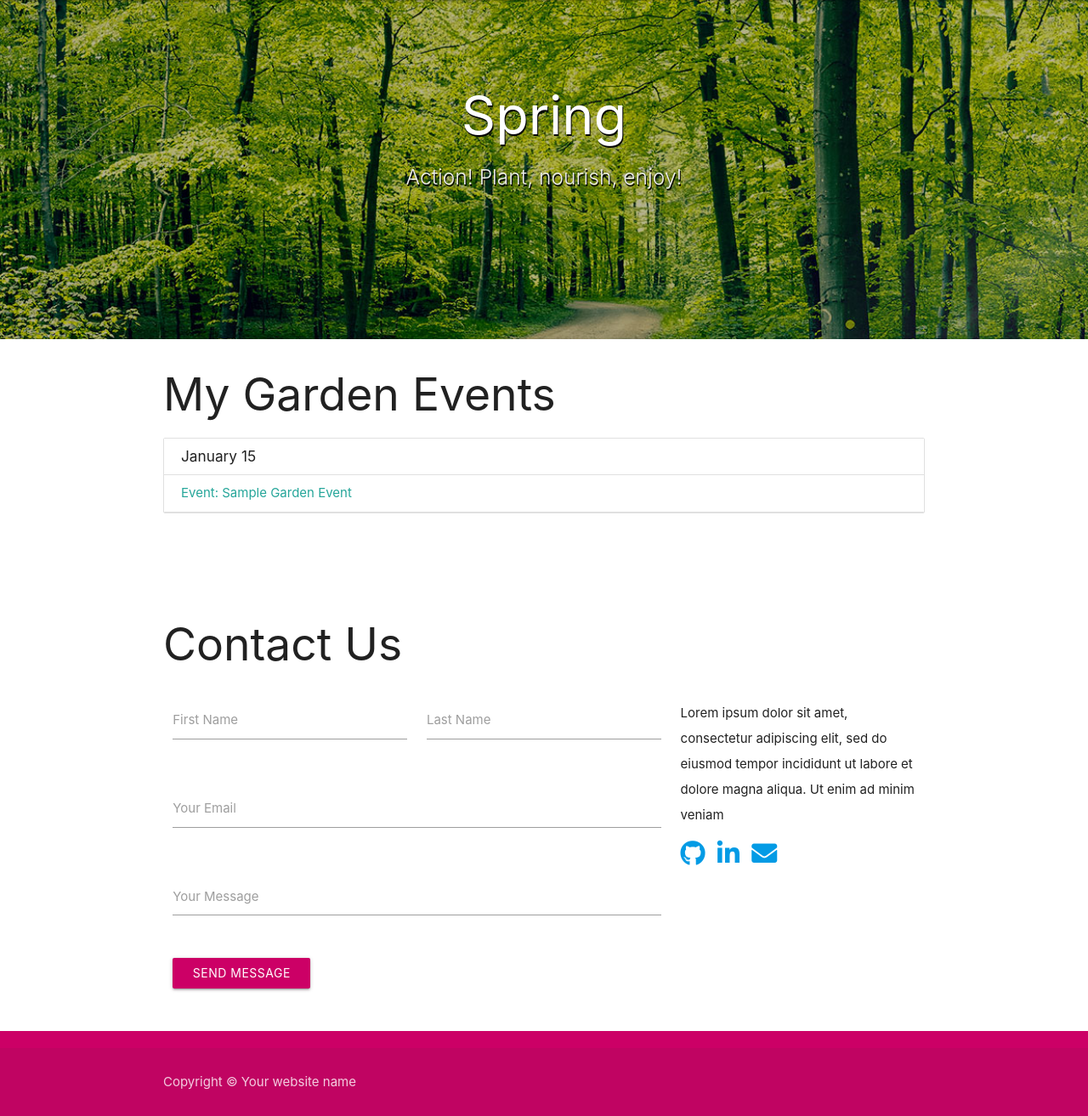
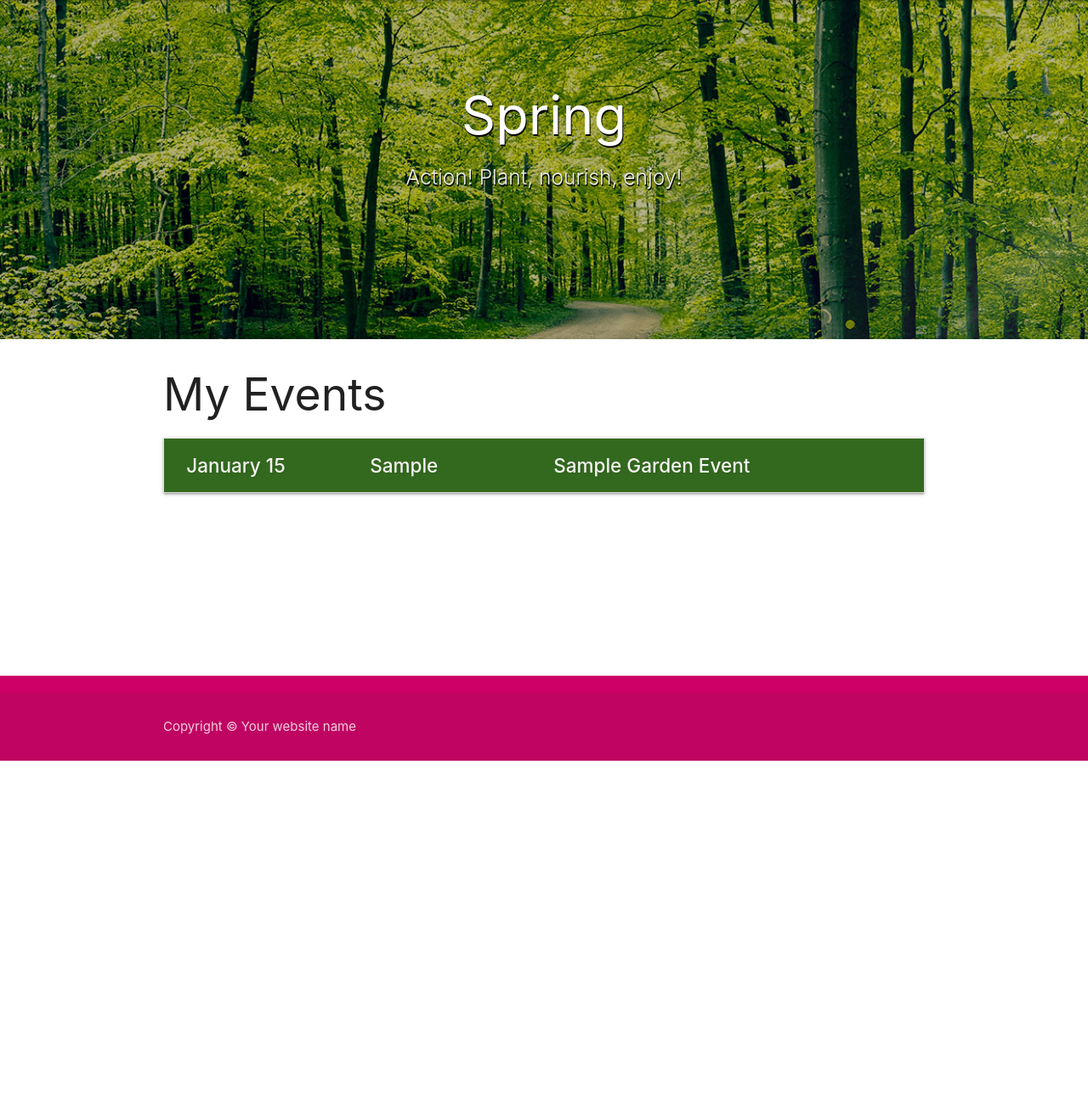
Before and after one commit to daidensacha/mp3-garden-journal, a Flask app: page /get_garden_events in a window 1280 px wide. Shown: the part 65-1378 px from the top of the page at 85% size. After the commit the page ends 960 px from the top, so only its background shows below. Run offline with Flask 2, Linux system fonts and the light colour scheme; a database or web service that is not in the repository returns one stand-in record (values such as "Sample title"); some libraries are stand-ins or nearby versions.

Commit message:
Add collapsible to the journal page. Added bottom sheet modal for contact form.

```diff
--- a/static/css/style.css
+++ b/static/css/style.css
@@ -1,3 +1,7 @@
+#main-block {
+  min-height: 45vh;
+}
+
 nav ul a,
 nav .brand-logo {
   color: #444;
@@ -83,6 +87,21 @@ Social Icon styling */
 .social-icon:hover {
   color: rgb(228, 90, 22);
 
+}
+
+/*  Collapsible Styling */
+.collapsible-header {
+  color: rgb(245, 243, 243);
+  text-shadow: 2px 2px 2px rgba(0, 0, 0, 0.062);
+  background-color: #33691e;
+}
+.collapsible .row {
+  margin-bottom: 0;
+}
+.collapsible-heading {
+  font-size: 1.5em;
+  font-weight: 500;
+  vertical-align: middle;;
 }
 
 /* customer text color */
@@ -251,9 +270,17 @@ Social Icon styling */
     font-weight: 700;
   }
 
+  .modal.bottom-sheet {
+    max-height: 100% !important;
+  }
+
   /* margin classes */
   .mt-90 {
     margin-top: 90px;
+  }
+
+  .pr-10 {
+    padding-right: 10px;
   }
 
   /* text style clases */
--- a/static/js/main.js
+++ b/static/js/main.js
@@ -10,6 +10,9 @@ $(function () {
     full_width: false,
     interval: 10000,
     transition: 800,
+  });
+  $('.collapsible').collapsible({
+    // accordion: false,
   });
   $('.datepicker').datepicker({
     format: "mmmm dd, yyyy",
--- a/templates/add_event.html
+++ b/templates/add_event.html
@@ -3,7 +3,7 @@
 
     <div class="container">
 
-        <h3 class="teal-text text-darken-2 center-align">Add Event</h3>
+        <h3 class="teal-text text-darken-2 center-align">New Event</h3>
 
         <div class="row">
             <form class="col s12" method="POST" action="{{ url_for('add_event') }}">
--- a/templates/add_plant.html
+++ b/templates/add_plant.html
@@ -3,7 +3,7 @@
 
     <div class="container">
 
-        <h3 class="teal-text text-darken-2 center-align">Add Plant</h3>
+        <h3 class="teal-text text-darken-2 center-align">New Plant</h3>
 
         <div class="row">
             <form class="col s12" method="POST" action="{{ url_for('add_plant') }}">
--- a/templates/base.html
+++ b/templates/base.html
@@ -53,7 +53,7 @@
                             <li><a class="head-link" href="{{ url_for('login') }}">Log In</a></li>
                             <li><a class="head-link" href="{{ url_for('register') }}">Register</a></li>
                         {% endif %}
-                        <li><a class="head-link" href="#contactus">Contact</a></li>
+                        <li><a class="head-link modal-trigger" href="#footer-modal">Contact</a></li>
                     </ul>
                 </div>
             </nav>
@@ -136,12 +136,20 @@
 
 </section>
 
-<main>
+<main id="main-block">
     {% block content %}
     {% endblock %}
 </main>
 
-<!-- contact form section -->
+
+
+     <!-- Modal Trigger -->
+
+  <!-- Modal Structure -->
+  <div id="footer-modal" class="modal bottom-sheet">
+    <div class="modal-content">
+
+        <!-- contact form section -->
     <div class="container section scrollspy" id="contactus">
         <div class="section">
             <br>
@@ -205,6 +213,12 @@
         </div>
     </div>
 
+    </div>
+    <div class="modal-footer">
+        <a href="#!" class="modal-close waves-effect waves-green btn-flat">Close</a>
+    </div>
+  </div>
+
     <!-- footer section -->
     <footer class="page-footer purple lighten-1">
 
--- a/templates/journal.html
+++ b/templates/journal.html
@@ -3,19 +3,55 @@
 <div class="container">
     <section>
 
-    <h2>My Garden Events</h2>
-    <!-- Materializecss list collection -->
-    <div class="collection">
+        <h2>My Events</h2>
+
+        <ul class="collapsible">
+          {% for garden_event in garden_events %}
+            <li>
+              <div class="collapsible-header">
+                <div class="row valign-wrapper" style="width: 100%;">
+
+                <div class="col s12 m3" >
+                  <!-- <i class="fas fa-caret-down"></i> -->
+                  <span class="collapsible-heading">{{ garden_event.event_date.strftime("%B %d") }}</span>
+                </div>
+                <div class="col s12 m3">
+                  <span class="collapsible-heading">{{ garden_event.event_category.capitalize() }}</span>
+                </div>
+                <div class="col s12 m6">
+                  <span class="collapsible-heading">{{ garden_event.event_name.title() }}</span>
+                </div>
+              </div>
+
+
+              </div>
+              <div class="collapsible-body">
+                <span>
+
+                <!-- start collapsible body -->
 
                 <!-- For loop to display garden events -->
-      {% for garden_event in garden_events %}
-      <h6 class="collection-item">{{ garden_event.event_date.strftime("%B %d") }}</h6>
+                    <div class="collection">
+                      <!-- Event title and plant event modal trigger link -->
+                      <h6>{{ garden_event.event_name.title() }}</h6>
 
-      <!-- Event title and plant event modal trigger link -->
-      <a class="collection-item m-bot-10 waves-effect waves-light modal-trigger"
-        href="#event_id_{{ loop.index }}">Event:
-        {{ garden_event.event_name.title() }}</a>
+                        <ul>
+                          <li><i class="fas fa-list-ul"></i> The event category is
+                            <span class="emph-green">{{ garden_event.event_category.capitalize()}}</span>.</li>
+                          <li><i class="far fa-clock"></i> The event repeats <span class="emph-green">{{
+                                      garden_event.event_repeats.capitalize() }}</span>. </li>
+                          <li><i class="far fa-edit"></i> <strong class="emph-dark-teal">Event
+                              notes:</strong> {{ garden_event.event_notes.capitalize() }}</li>
 
+                      </ul>
+                      <div class="row right-align">
+                        <a href="#" class="waves-effect waves-green btn-flat">Edit</a>
+                        <!-- <a href="#!" class="modal-close waves-effect waves-green btn-flat">Delete</a> -->
+                    </div>
+                      <br>
+
+                      <hr>
+                      <br>
                       <!-- Loop through plants and get plant data -->
                       {% for plant in plants %}
 
@@ -23,45 +59,51 @@
                       {% if garden_event.plant_name == plant.plant_name %}
 
                       <!-- Plant title, and plant modal trigger link. Use loop.index to create unique id for the modal trigger href  -->
-        <a href="#created_by_{{ loop.index}}" class="collection-item modal-trigger">
-          {{ plant.plant_type.title() }}:
-          {{ plant.plant_name.title() }}</a>
-        {% endif %}
+                      <h6>{{ plant.plant_type.title() }}:
+                        {{ plant.plant_name.title() }}</h6>
 
-      <!-- Plant information modal -->
-      <div id="created_by_{{ loop.index }}" class="modal">
-        <div class="modal-content">
-          <h5><i class="fas fa-spa"></i> {{ plant.plant_type.capitalize() }} <i class="fas fa-grip-lines-vertical"></i> {{ plant.plant_name.title() }}</h5>
 
                       <div class="row">
 
                         <ul>
-              <li><span class="material-icons flower md-12"></span> <span class="emph-red">Sow</span> seeds <span
-                  class="emph-green">{{ plant.plant_sowing.strftime("%B %d") }}</span> so they are ready for planting
+                            <li><span class="material-icons flower md-12"></span> <span
+                                    class="emph-red">Sow</span> seeds <span class="emph-green">{{
+                                    plant.plant_sowing.strftime("%B %d") }}</span> so they are ready for
+                                planting
                                 time.</li>
-              <li><span class="material-icons flower md-12"></span> <span class="emph-red">Plant</span> <span
-                  class="emph-green">{{ plant.plant_planting.strftime("%B %d") }}</span> at earliest.</li>
-              <li><span class="material-icons flower md-12"></span> <span class="emph-red">Harvesting</span> season is
-                from <span class="emph-green">{{ plant.harvest_from.strftime("%B %d") }}</span>
-                to <span class="emph-green">{{ plant.harvest_to.strftime("%B %d") }}</span></li>
-              <li><span class="material-icons flower md-12"></span> <span class="emph-red">Fertilise</span> <span
-                  class="emph-green">{{ plant.fertilise_frequency}}</span> with <span
-                  class="emph-green">{{ plant.fertiliser_type }}</span>. </li>
+                            <li><span class="material-icons flower md-12"></span> <span
+                                    class="emph-red">Plant</span> <span class="emph-green">{{
+                                    plant.plant_planting.strftime("%B %d") }}</span> at earliest.</li>
+                            <li><span class="material-icons flower md-12"></span> <span
+                                    class="emph-red">Harvesting</span> season is
+                                from <span class="emph-green">{{ plant.harvest_from.strftime("%B %d")
+                                    }}</span>
+                                to <span class="emph-green">{{ plant.harvest_to.strftime("%B %d")
+                                    }}</span></li>
+                            <li><span class="material-icons flower md-12"></span> <span
+                                    class="emph-red">Fertilise</span> <span class="emph-green">{{
+                                    plant.fertilise_frequency}}</span> with <span class="emph-green">{{
+                                    plant.fertiliser_type }}</span>. </li>
 
                         </ul>
 
                         <ul>
-              <li><strong class="emph-dark-teal">Note:</strong> {{ plant.plant_note.capitalize() }}</li>
+                            <li><strong class="emph-dark-teal">Note:</strong> {{
+                                plant.plant_note.capitalize() }}</li>
                         </ul>
 
+                        <div class="row right-align">
+                          <a href="#" class="waves-effect waves-green btn-flat">Edit</a>
+                          <!-- <a href="#!" class="modal-close waves-effect waves-green btn-flat">Delete</a> -->
                       </div>
+
                     </div>
-        <div class="modal-footer">
-          <a href="#" class="waves-effect waves-green btn-flat">Edit</a>
-          <a href="#!" class="modal-close waves-effect waves-green btn-flat">Close</a>
-        </div>
-      </div>
+                    {% endif %}
+
+
+
                       {% endfor %}
+
 
                         <!-- Garden event modal -->
                         <div id="event_id_{{ loop.index }}" class="modal">
@@ -78,13 +120,15 @@
                                 <span class="modal-title">{{ plant.plant_name.title() }}</span>
 
                                   <ul>
-              <li><i class="fas fa-list-ul"></i> The event category is <span class="emph-green">{{ garden_event.event_category.capitalize() }}</span>.</li>
-              <li><i class="far fa-clock"></i> The event repeats <span class="emph-green">{{ garden_event.event_repeats.capitalize() }}</span>. </li>
-              <li><i class="far fa-edit"></i> <strong class="emph-dark-teal">Event notes:</strong> {{ garden_event.event_notes.capitalize() }}</li>
+                                      <li><i class="fas fa-list-ul"></i> The event category is
+                                        <span class="emph-green">{{ garden_event.event_category.capitalize()}}</span>.</li>
+                                      <li><i class="far fa-clock"></i> The event repeats <span class="emph-green">{{
+                                                  garden_event.event_repeats.capitalize() }}</span>. </li>
+                                      <li><i class="far fa-edit"></i> <strong class="emph-dark-teal">Event
+                                          notes:</strong> {{ garden_event.event_notes.capitalize() }}</li>
 
                                   </ul>
 
-            <!--  else add flash message that plant is not in the db, with link to add plant. or if plant isnt in db, add it to db. ?? -->
                                 {% endif %}
 
                             {% endfor %}
@@ -95,8 +139,17 @@
                           </div>
                         </div>
 
+                    </div>
+                <!-- end collapsible body -->
+                </span>
+              </div>
+            </li>
           {% endfor %}
-    </div>
+        </ul>
+
+
+
+
     </section>
 </div>
 {% endblock %}
```
Also changed, not shown: templates/journal_bkp.html (added, +102 -0 lines). Lines whose indentation alone changed are shown as unchanged.
